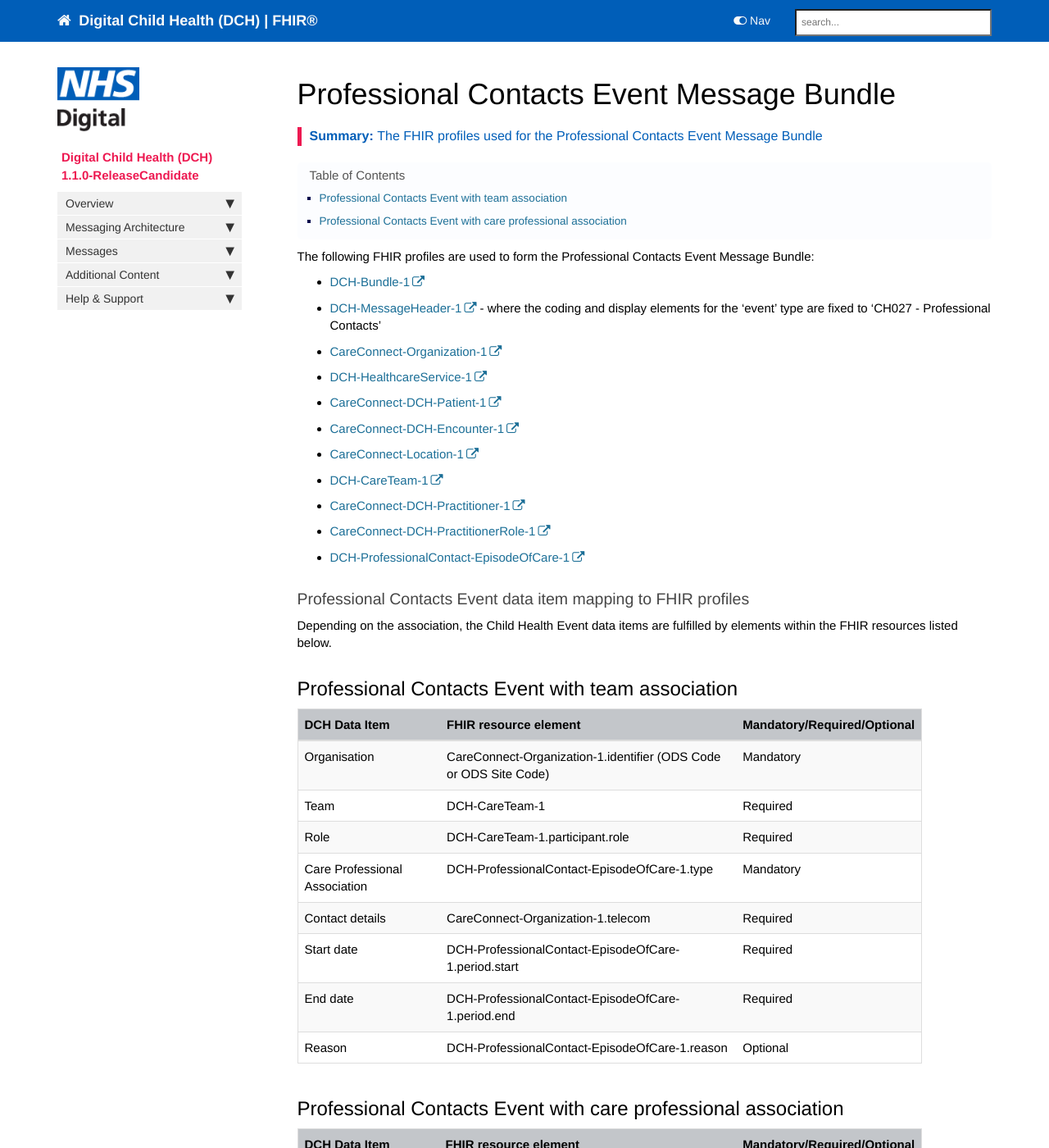
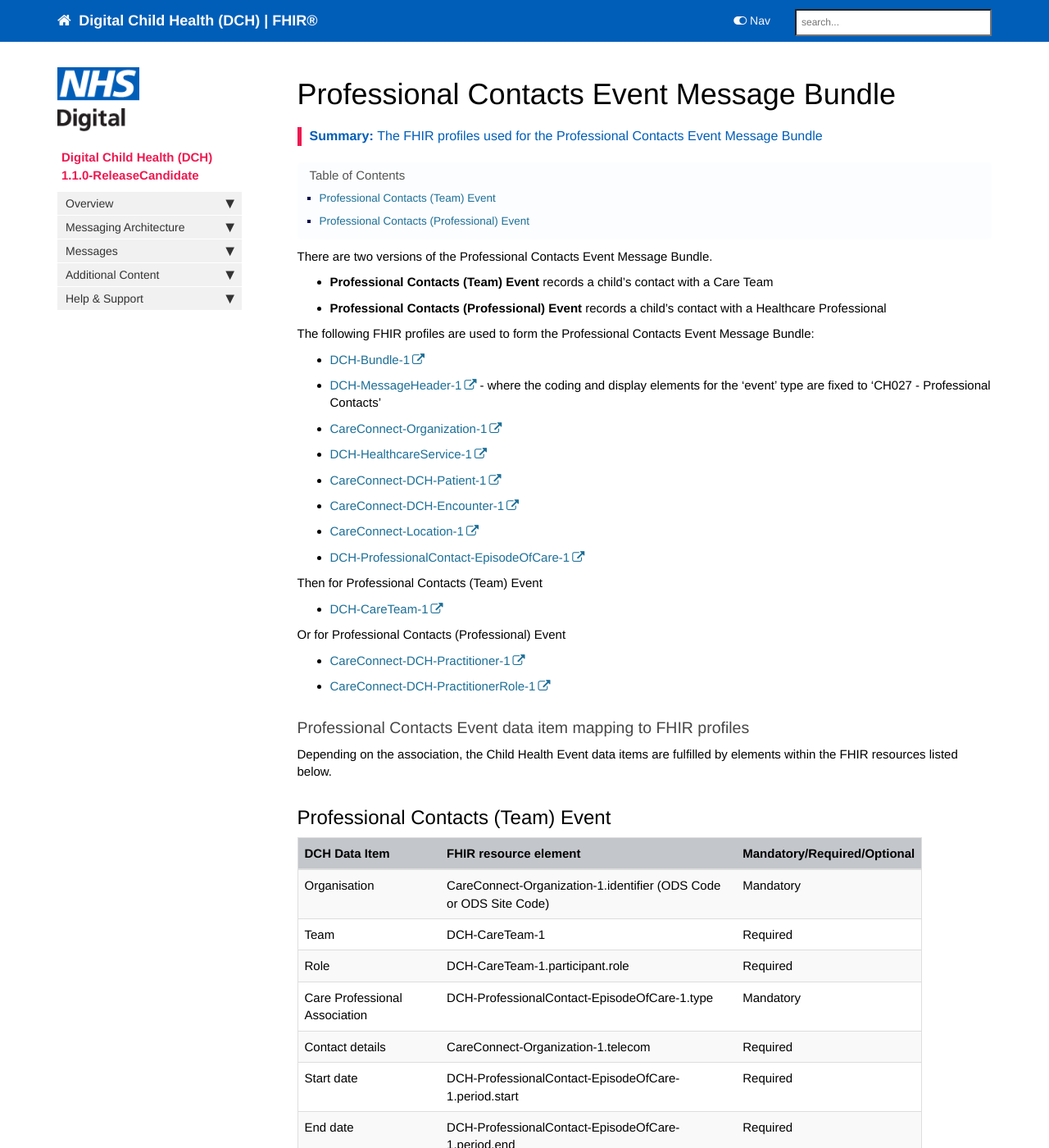
Before and after one commit to nhsconnect/Digital-Child-Health-STU3, a Jekyll site: the page built from pages/explore/explore_professional_contacts.md, in a window 1280 px wide and 1400 px high. Shown: the whole window at 82% size. Built offline with Jekyll 4.4.1, drawn with Linux system fonts in a browser that asks for light colours; nearby versions of some CDN libraries; comment, search, counter and statistics services are not loaded; some of the changed text lies outside the part shown.

Commit message:
Professional Contacts - resource & diagram updates

```diff
--- a/pages/explore/explore_professional_contacts.md
+++ b/pages/explore/explore_professional_contacts.md
@@ -6,6 +6,9 @@ sidebar: foundations_sidebar
 permalink: explore_professional_contacts.html
 summary: "The FHIR profiles used for the Professional Contacts Event Message Bundle"
 ---
+There are two versions of the Professional Contacts Event Message Bundle.
+- **Professional Contacts (Team) Event** records a child's contact with a Care Team
+- **Professional Contacts (Professional) Event** records a child's contact with a Healthcare Professional
 
 The following FHIR profiles are used to form the Professional Contacts Event Message Bundle:
 
@@ -16,16 +19,20 @@ The following FHIR profiles are used to form the Professional Contacts Event Mes
 - [CareConnect-DCH-Patient-1](https://fhir.nhs.uk/STU3/StructureDefinition/CareConnect-DCH-Patient-1)
 - [CareConnect-DCH-Encounter-1](https://fhir.nhs.uk/STU3/StructureDefinition/CareConnect-DCH-Encounter-1)
 - [CareConnect-Location-1](https://fhir.hl7.org.uk/STU3/StructureDefinition/CareConnect-Location-1)
+- [DCH-ProfessionalContact-EpisodeOfCare-1](https://fhir.nhs.uk/STU3/StructureDefinition/DCH-ProfessionalContact-EpisodeOfCare-1)
+
+Then for Professional Contacts (Team) Event
 - [DCH-CareTeam-1](https://fhir.nhs.uk/STU3/StructureDefinition/DCH-CareTeam-1)
+
+Or for Professional Contacts (Professional) Event
 - [CareConnect-DCH-Practitioner-1](https://fhir.nhs.uk/STU3/StructureDefinition/CareConnect-DCH-Practitioner-1)
 - [CareConnect-DCH-PractitionerRole-1](https://fhir.nhs.uk/STU3/StructureDefinition/CareConnect-DCH-PractitionerRole-1)
-- [DCH-ProfessionalContact-EpisodeOfCare-1](https://fhir.nhs.uk/STU3/StructureDefinition/DCH-ProfessionalContact-EpisodeOfCare-1)
 
 ### Professional Contacts Event data item mapping to FHIR profiles ###
 
 Depending on the association, the Child Health Event data items are fulfilled by elements within the FHIR resources listed below.
 
-## Professional Contacts Event with team association ##
+## Professional Contacts (Team) Event ##
 
 | DCH Data Item                 | FHIR resource element                                                                            | Mandatory/Required/Optional |
 |-------------------------------|--------------------------------------------------------------------------------------------------|-----------------------------|
@@ -38,15 +45,29 @@ Depending on the association, the Child Health Event data items are fulfilled by
 | End date                      | DCH-ProfessionalContact-EpisodeOfCare-1.period.end                                                                   | Required                   |
 | Reason                        | DCH-ProfessionalContact-EpisodeOfCare-1.reason                                                                   | Optional                   |
 
-## Professional Contacts Event with care professional association ##
+### Linkage Diagram ###
+
+This Linkage diagram defines the required references that SHALL be made between resources within the DCH Professional Contacts (Team) Event Message bundle. It includes both Header and Payload resources (but omits the DCH-Bundle-1 wrapper).
+
+<img src="images/explore/ProfessionalContacts1.png">
+
+## Professional Contacts (Professional) Event ##
 
 | DCH Data Item                 | FHIR resource element                                                                            | Mandatory/Required/Optional |
 |-------------------------------|--------------------------------------------------------------------------------------------------|-----------------------------|
 | Organisation                  | CareConnect-Organization-1.identifier (ODS Code or ODS Site Code)                       | Mandatory                    |
-| Name                          | CareConnect-DCH-Practitioner-1.name                                                              | Required                    |
-| Role                          | CareConnect-DCH-PractitionerRole-1.code (careProfessionalType)                                       | Required                  |
+| Name                          | CareConnect-DCH-Practitioner-1.name                                                     | Required                    |
+| Role                          | CareConnect-DCH-PractitionerRole-1.code (careProfessionalType)                          | Required                  |
+| Specialty                     | CareConnect-DCH-PractitionerRole-1.specialty                                            | Optional |
+| Key Worker                    | CareConnect-DCH-PractitionerRole-1.code (keyWorker)                                     | Optional |
 | Care Professional Association | DCH-ProfessionalContact-EpisodeOfCare-1.type                                                                         | Mandatory                   |
 | Contact details              | CareConnect-DCH-Practitioner-1.telecom                                                           | Required                    |
 | Start date                    | DCH-ProfessionalContact-EpisodeOfCare-1.period.start                                                                 | Required                   |
 | End date                      | DCH-ProfessionalContact-EpisodeOfCare-1.period.end                                                                   | Required                   |
 | Reason                        | DCH-ProfessionalContact-EpisodeOfCare-1.reason                                                                   | Optional                   |
+
+### Linkage Diagram ###
+
+This Linkage diagram defines the required references that SHALL be made between resources within the DCH Professional Contacts (Professional) Event Message bundle. It includes both Header and Payload resources (but omits the DCH-Bundle-1 wrapper).
+
+<img src="images/explore/ProfessionalContacts2.png">
```
Also changed, not shown: images/explore/ProfessionalContacts1.png (added), images/explore/ProfessionalContacts2.png (added).
